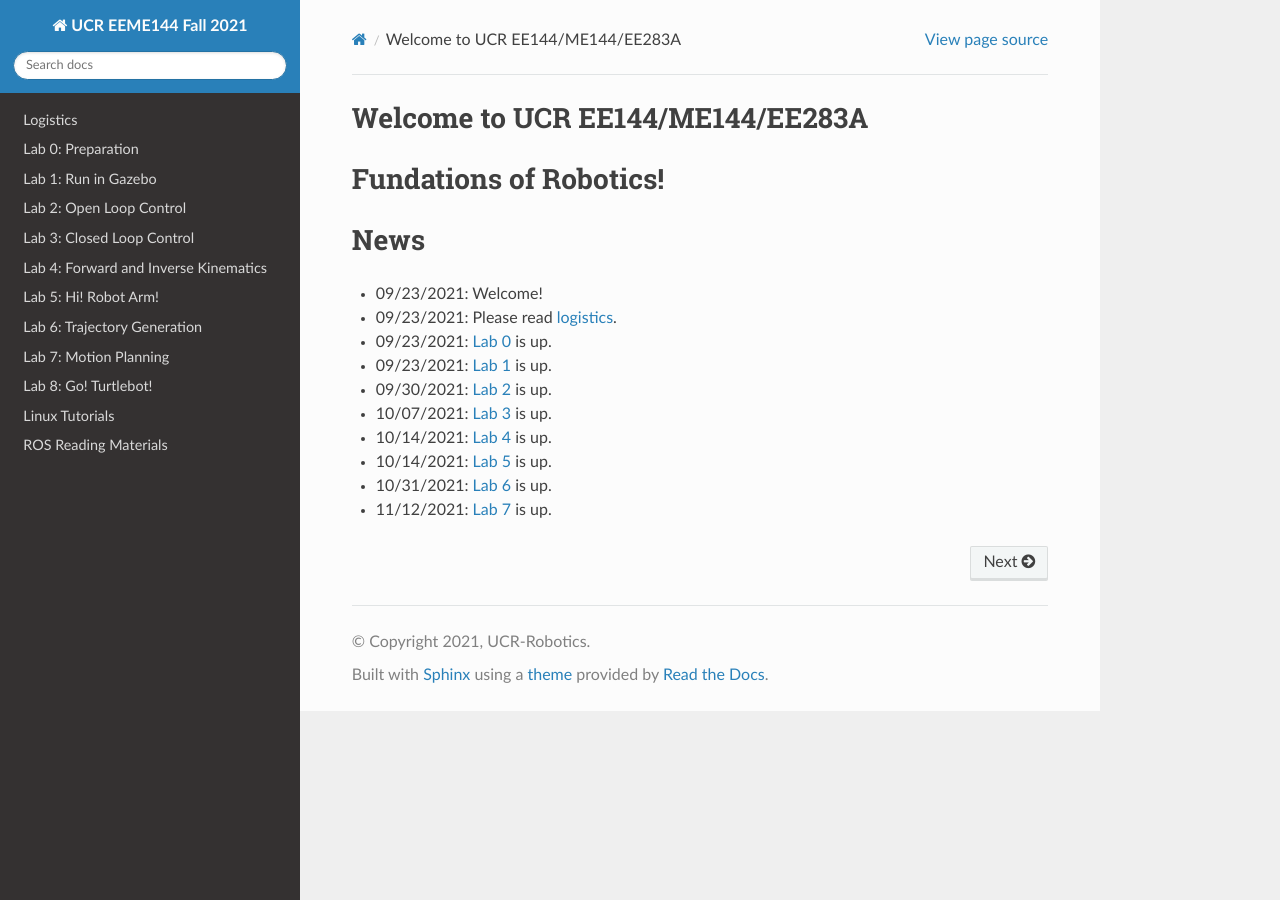
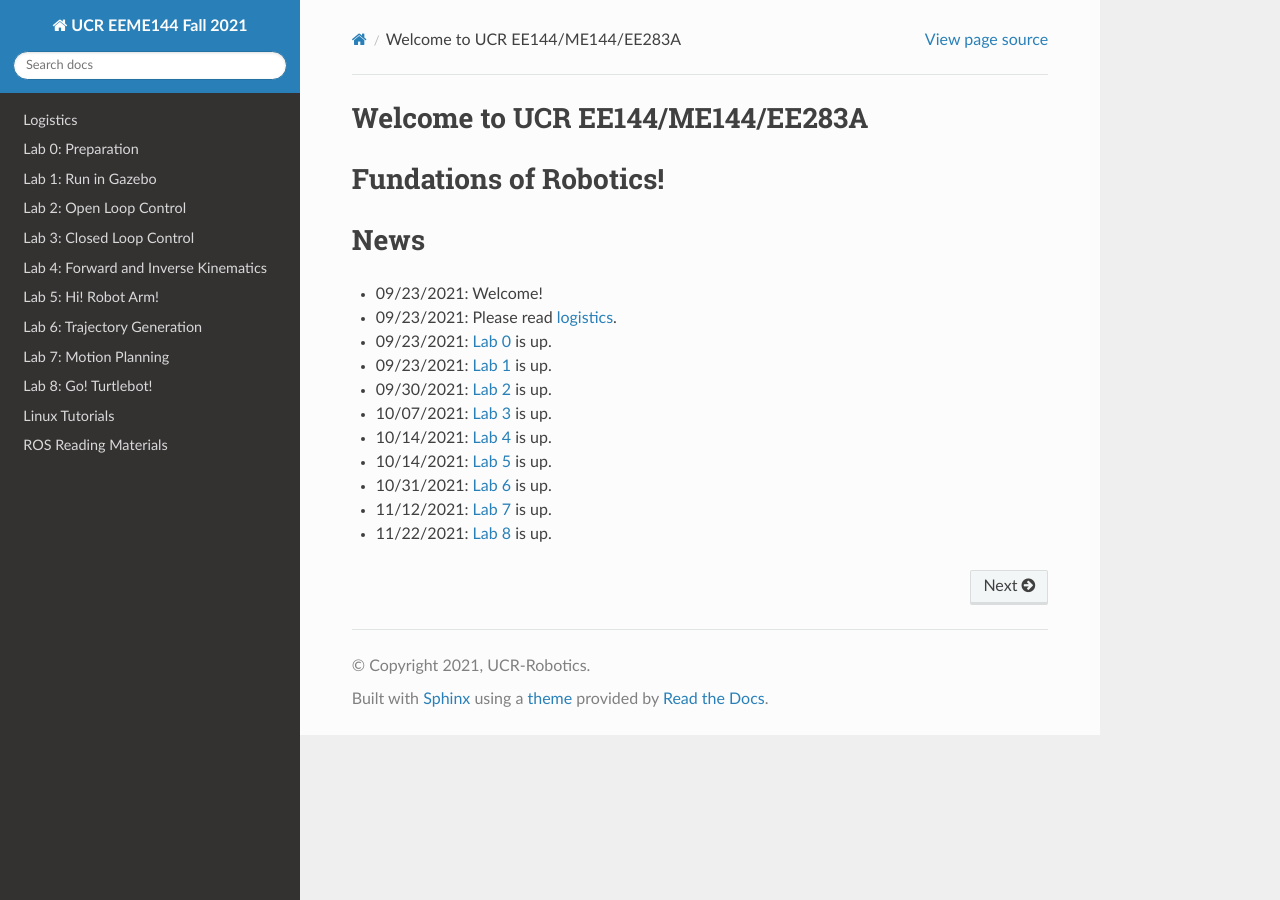
Before and after one commit to UCR-Robotics/ee144, a Sphinx documentation site: the page built from docs/index.rst, in a window 1280 px wide. Built offline with Sphinx 7.4.7 and the Read the Docs theme 2.0.0, drawn with Linux system fonts in a browser that asks for light colours.

Commit message:
Update index.rst

```diff
--- a/docs/index.rst
+++ b/docs/index.rst
@@ -39,6 +39,6 @@ News
 - 10/14/2021: `Lab 5 <lab5.html>`_ is up.
 - 10/31/2021: `Lab 6 <lab6.html>`_ is up.
 - 11/12/2021: `Lab 7 <lab7.html>`_ is up.
+- 11/22/2021: `Lab 8 <lab8.html>`_ is up.
 
 ..
-  - 11/22/2021: `Lab 8 <lab8.html>`_ is up.
```
